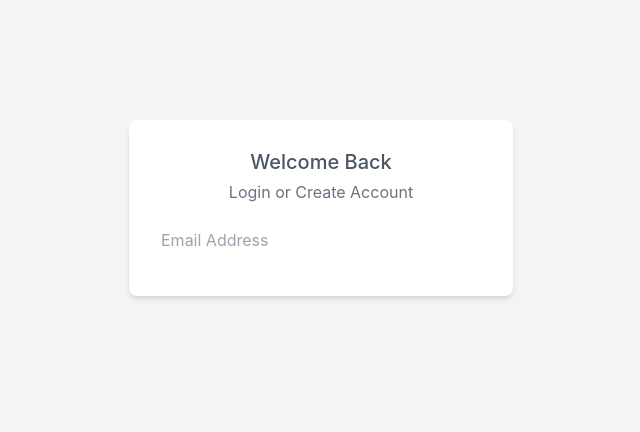
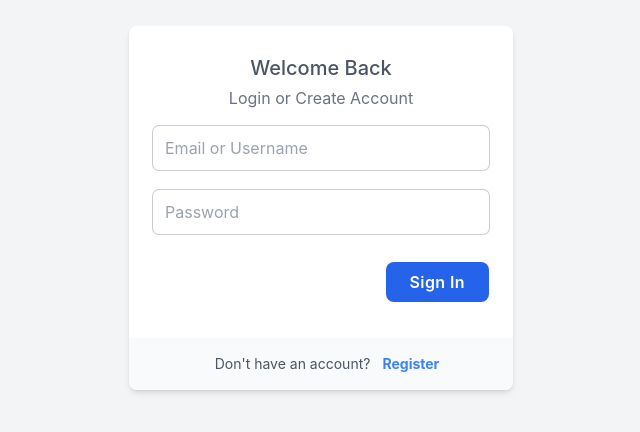
Before and after one commit to herinp45/fullstack-ecommerce, a React (Create React App) app in the folder frontend/: page /login in a window 1280 px wide. Shown: the part 192-624 px from the top of the page, without its empty margins (319-959 px from the left). Built offline with nearby package versions, Linux system fonts and the light colour scheme.

Commit message:
Refine login form UI with improved spacing, input styles, and blue theme consistency

```diff
--- a/frontend/src/pages/Login.jsx
+++ b/frontend/src/pages/Login.jsx
@@ -4,9 +4,20 @@ function Login() {
     const [identifier, setIdentifier] = useState("");
     const [password, setPassword] = useState("");
     const [error, setError] = useState("");
+
+    const inputClass = "w-full h-11 px-3 rounded-md ring-1 ring-black ring-opacity-20 " +
+        "dark:bg-gray-800 dark:border-gray-600 dark:placeholder-gray-400 text-gray-200 " +
+        "dark:ring-white dark:ring-opacity-30 focus:outline-none focus:ring-2 " +
+        "focus:ring-blue-400 focus:ring-opacity-50 transition";
+
+    const buttonClass = "px-6 py-2 text-white font-semibold text-base tracking-wide " +
+        "transition-colors duration-300 transform bg-blue-600 rounded-lg " +
+        "hover:bg-blue-500 focus:outline-none focus:ring-2 focus:ring-purple-400 focus:ring-opacity-50";
+
+
     return (
         <div className="flex items-center justify-center min-w-screen min-h-screen bg-gray-100 dark:bg-gray-900">
-            <div className="w-full max-w-sm mx-auto overflow-hidden bg-white rounded-lg shadow-md dark:bg-gray-800">
+            <div className="w-full max-w-sm mx-auto overflow-hidden bg-white rounded-lg dark:bg-gray-800 shadow-md">
                 <div className="px-6 py-4">
 
                     <h3 className="mt-3 text-xl font-medium text-center text-gray-600 dark:text-gray-200">
@@ -16,17 +27,27 @@ function Login() {
                     <form>
                         <div className="mt-4 mb-5 w-full">
                             <input
-                                className="block w-full h-10 px-2
-                                 rounded-lg dark:bg-gray-800 dark:border-gray-600 dark:placeholder-gray-400 text-gray-200
-                                  dark:focus:border-blue-300 focus:ring-opacity-40 focus:outline-none focus:ring focus:ring-blue-300"
-                                type="email" placeholder="Email Address" aria-label="Email Address"/>
+                                className={inputClass}
+                                type="text" placeholder="Email or Username" aria-label="Email or Username"/>
+                        </div>
+                        <div className="mb-5 w-full">
+                            <input
+                                className={inputClass}
+                                type="password" placeholder="Password" aria-label="Password"/>
+                        </div>
+                        <div className="mt-7 mb-5 w-full flex justify-end">
+                            <button className={buttonClass} >Sign In</button>
                         </div>
                     </form>
                 </div>
+                <div className="flex items-center justify-center py-4  w-full text-center bg-gray-50 dark:bg-gray-700">
+                    <span className="text-sm px-3 text-gray-600 dark:text-gray-200">Don't have an account?</span>
+                    <a href="#" className="text-sm font-bold text-blue-500 dark:text-blue-400 hover:underline">Register</a>
+                </div>
             </div>
-            </div>
+        </div>
 
-            );
-            }
+    );
+}
 
-            export default Login;
+export default Login;
```
